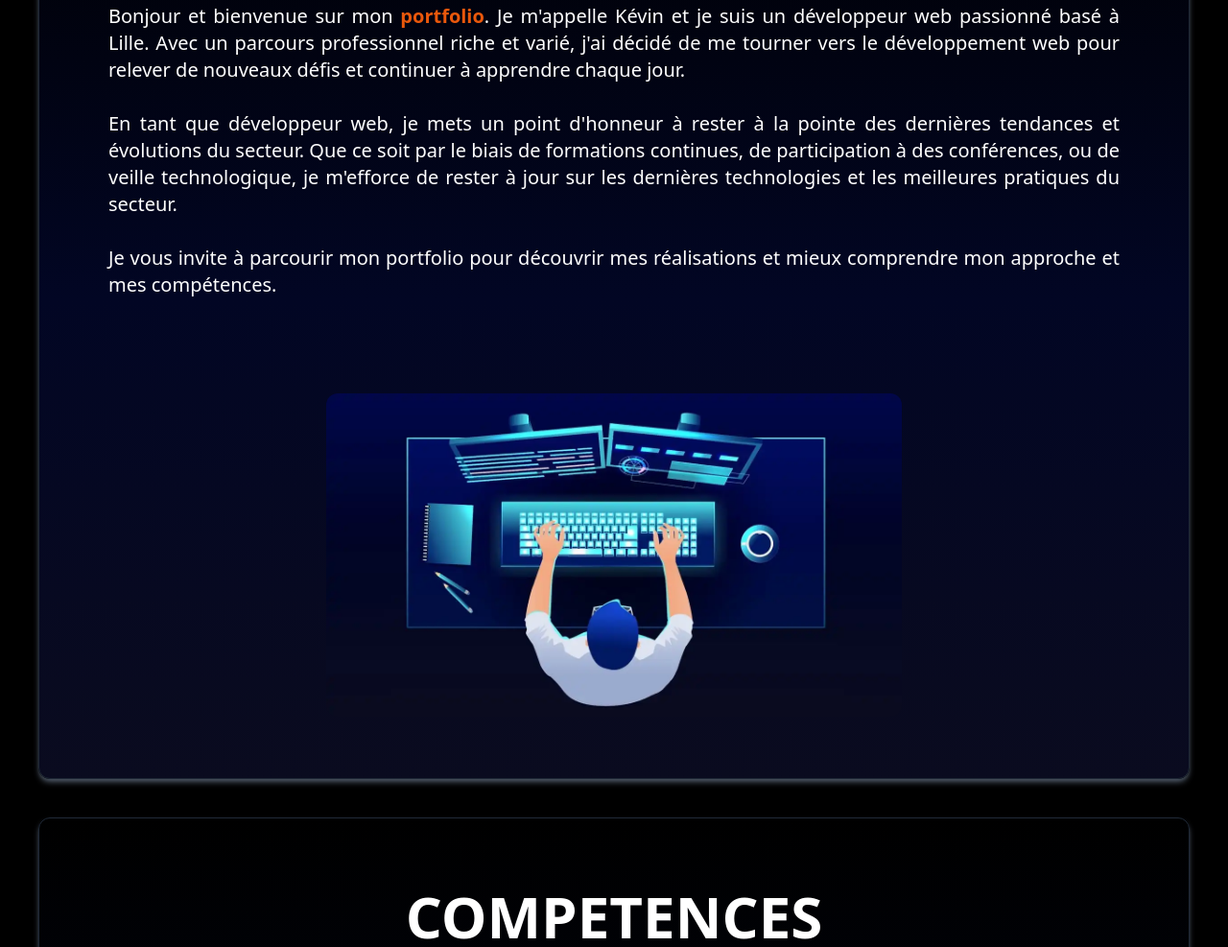
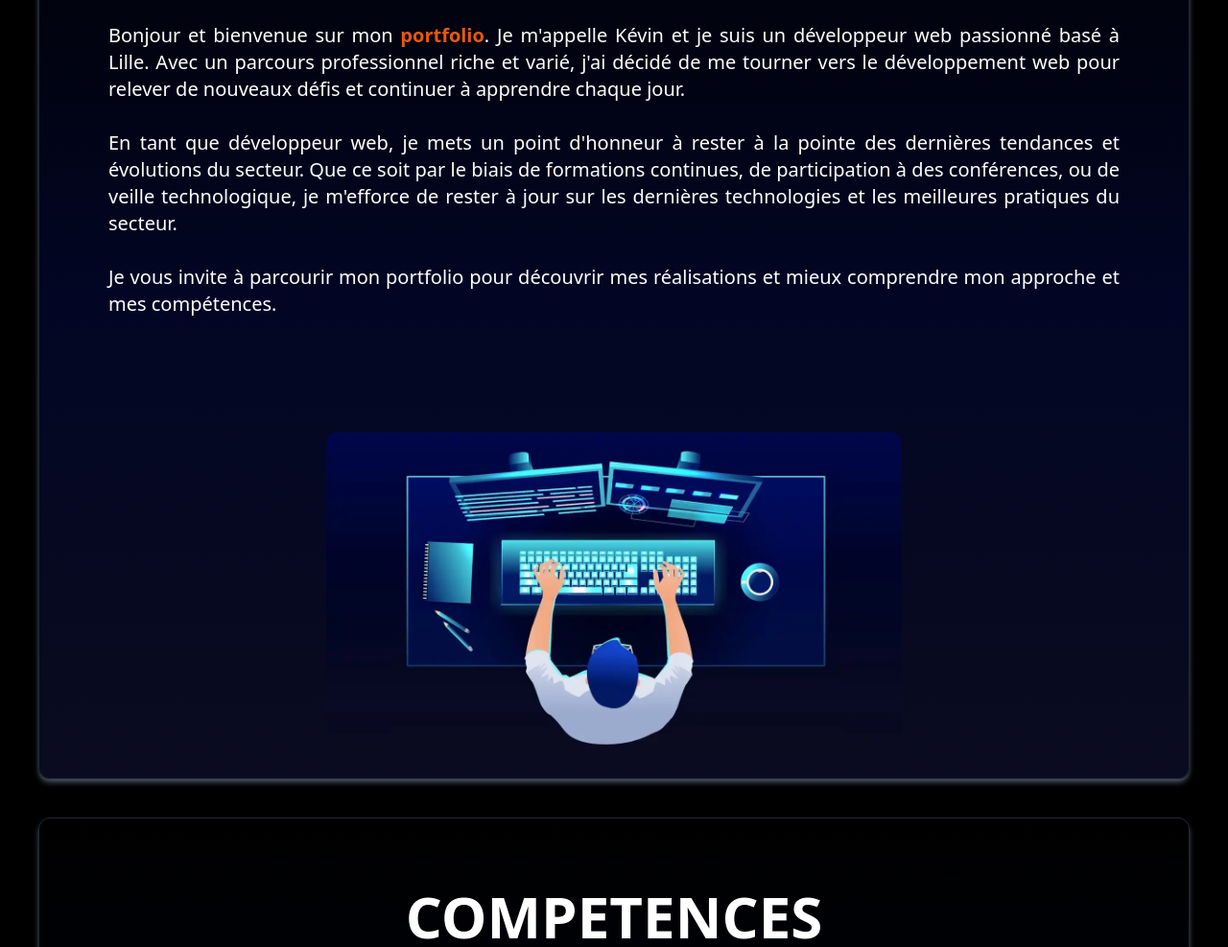
Before and after one commit to KevinStandaert/KevinStandaert.github.io, a website: page index.html in a window 1280 px wide. Shown: the part 460-1447 px from the top of the page at 96% size. Drawn offline with Linux system fonts and the light colour scheme.

Commit message:
update: margin bottom

```diff
--- a/index.html
+++ b/index.html
@@ -211,7 +211,7 @@
 
         <img
           loading="lazy"
-          class="mt-10 w-[300px] rounded-xl md:mb-10 lg:w-[600px]"
+          class="mt-10 w-[300px] rounded-xl lg:w-[600px]"
           src="src/assets/images/page_principale.webp"
           alt="image d'un développeur devant son ordinateur"
         />
```
Also changed, not shown: output.css.
